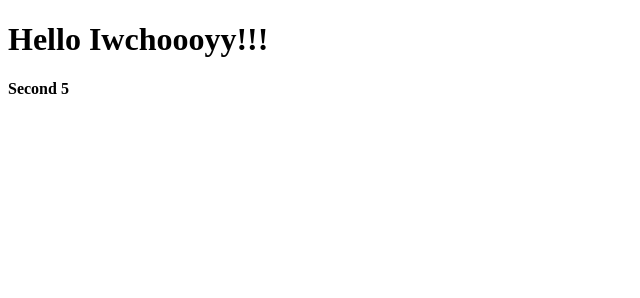
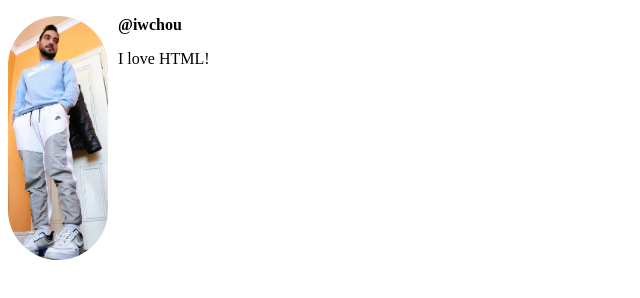
Before and after one commit to iwchou/html-tutorial, a plain HTML site: page index.html in a window 1280 px wide. Shown: the whole page, without its empty margins (0-640 px from the left). Drawn offline with Linux system fonts and the light colour scheme.

Commit message:
first lesson for html

```diff
--- a/index.html
+++ b/index.html
@@ -1,12 +1,23 @@
 <!DOCTYPE html>
-<html lang="en">
+<html>
   <head>
-    <meta charset="UTF-8" />
-    <meta name="viewport" content="width=device-width, initial-scale=1.0" />
-    <title>Document</title>
+    <title>Y first web page</title>
+    <style>
+      img {
+        width: 100px;
+        border-radius: 50px;
+        float: left;
+        margin-right: 10px;
+      }
+
+      .username {
+        font-weight: bold;
+      }
+    </style>
   </head>
   <body>
-    <h1>Hello Iwchoooyy!!!</h1>
-    <h4>Second 5</h4>
+    <img src="images/bb.jpg" />
+    <p class="username">@iwchou</p>
+    <p>I love HTML!</p>
   </body>
 </html>
```
Also changed, not shown: test.html (added, +12 -0 lines), images/bb.jpg (added).
